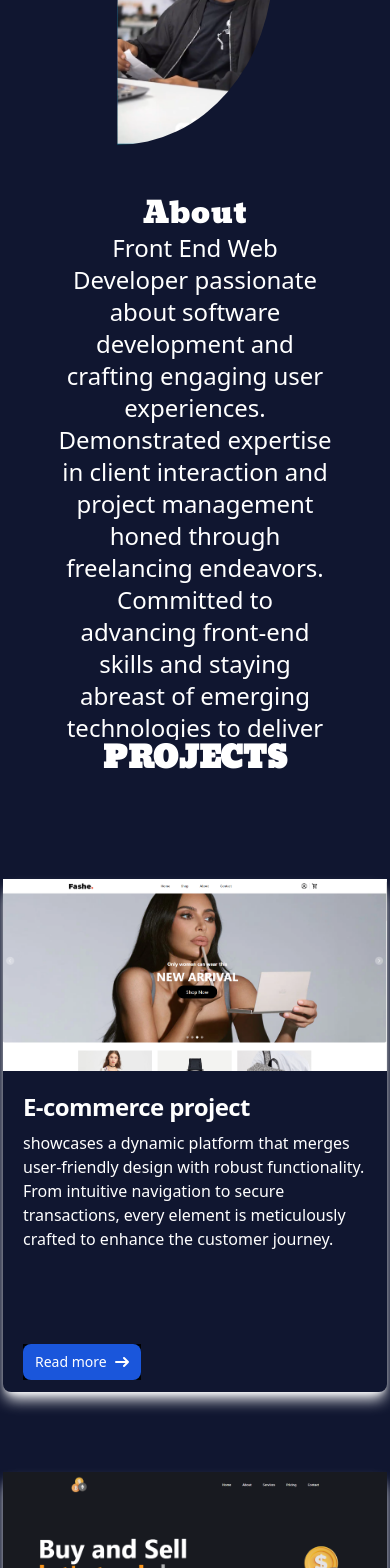
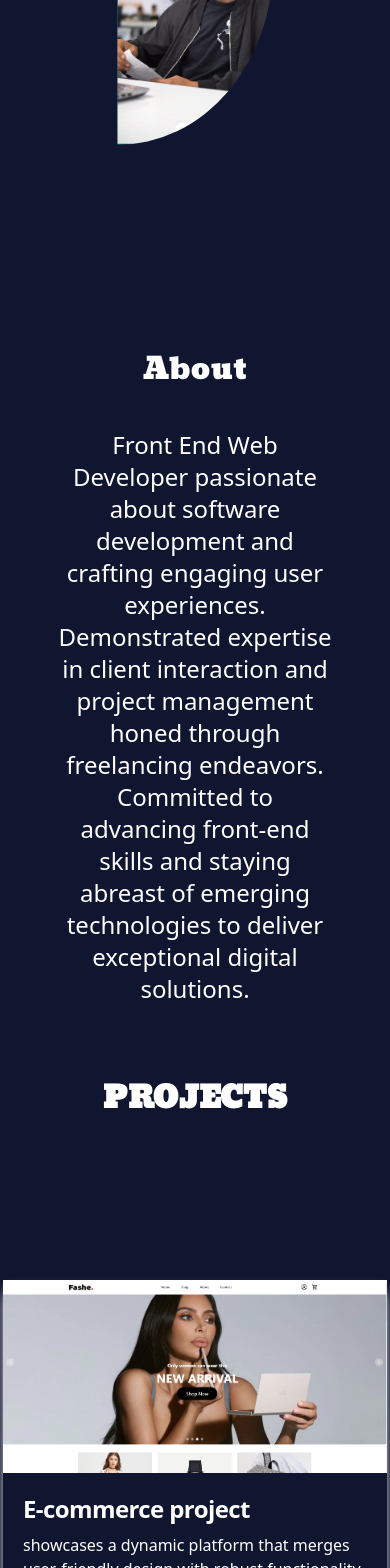
Before and after one commit to zackcis/Portfolio, a React (Create React App) app: page / in a window 390 px wide. Shown: the part 1199-2767 px from the top of the page. Built offline with nearby package versions, Linux system fonts and the light colour scheme; a web font is replaced by a local one.

Commit message:
modification for mobile

```diff
--- a/src/pages/Home/components/firstSection.jsx
+++ b/src/pages/Home/components/firstSection.jsx
@@ -151,9 +151,9 @@ export const FirstSection = () => {
 
 
 
-            <div name="about" className='about w-[100%]  bg-[#101630] h-[70vh] max-[430px]:h-[100vh] max-[430px]:mb-10  max-[430px]:py-3  flex justify-center items-center' data-aos="fade-left" data-aos-duration="2500">
+            <div name="about" className='about w-[100%]  bg-[#101630] h-[70vh] max-[430px]:h-[140vh] max-[430px]:mb-10  max-[430px]:py-3  flex justify-center items-center' data-aos="fade-left" data-aos-duration="2500">
                 <div className='w-[90%] max-[430px]:w-[100%] h-[100%] flex justify-center items-center '>
-                    <div className='w-[80%] max-[430px]:w-[100%] h-[100%] flex justify-between items-center text-center gap-8 max-[430px]:flex-col'>
+                    <div className='w-[80%] max-[430px]:w-[100%] h-[100%] flex justify-between items-center text-center gap-8 max-[430px]:gap-10 max-[430px]:flex-col'>
                         <div className='about-image w-[70%] max-[430px]:w-[40%] '>
                             <img src={abouti} className='w-[100%] about-image' alt="" />
                         </div>
@@ -169,7 +169,7 @@ export const FirstSection = () => {
 
 
 
-            <div name="project" className='projects w-[100%]  bg-[#101630] h-[70vh] max-[430px]:h-[230vh]  flex flex-col justify-around items-center  ' data-aos="fade-down" data-aos-duration="2500">
+            <div name="project" className='projects w-[100%]  bg-[#101630] h-[70vh] max-[430px]:h-[300vh] max-[430px]:my-7  flex flex-col justify-around items-center  ' data-aos="fade-down" data-aos-duration="2500">
                 <h1 className='font-bold text-center text-white text-3xl kbira'>
                     PROJECTS
                 </h1>
@@ -206,7 +206,7 @@ export const FirstSection = () => {
 
 
 
-            <div name="skills" data-aos="fade-left" data-aos-duration="2500" className='skills   w-[100%]  bg-[#101630] h-[50vh] max-[430px]:flex-col  max-[430px]:h-[125vh] max-[430px]:p-0     flex flex-col justify-center items-center'>
+            <div name="skills" data-aos="fade-left" data-aos-duration="2500" className='skills   w-[100%]  bg-[#101630] h-[50vh] max-[430px]:flex-col  max-[430px]:h-[145vh] max-[430px]:p-0 max-[430px]:my-7    flex flex-col justify-center items-center'>
                 <h1 className='font-bold text-center text-white kbira text-3xl'>Skills</h1>
                 <div className='icons flex flex-wrap justify-around items-center gap-10 h-[80%] '>
                     {skill.map(skyll =>
```
